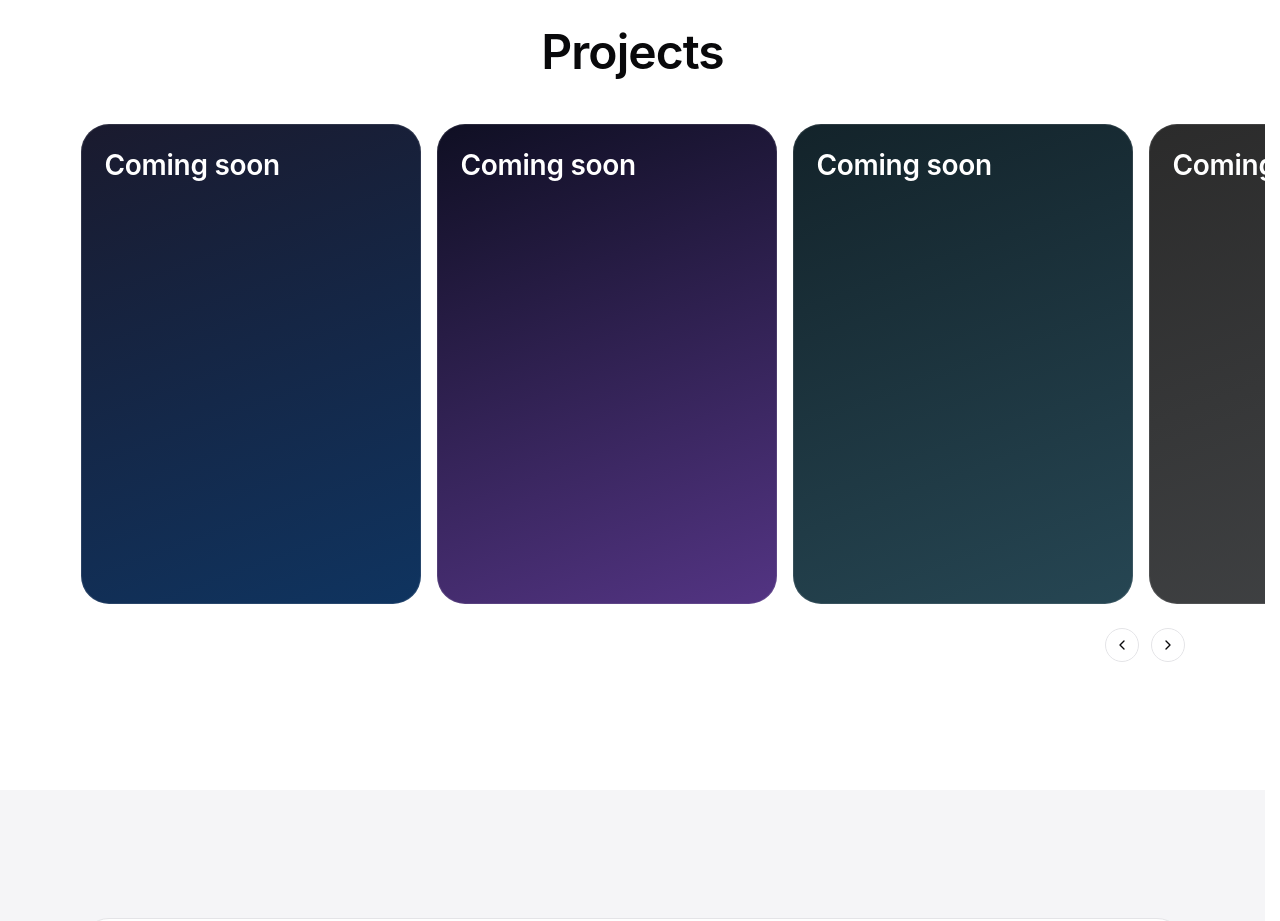
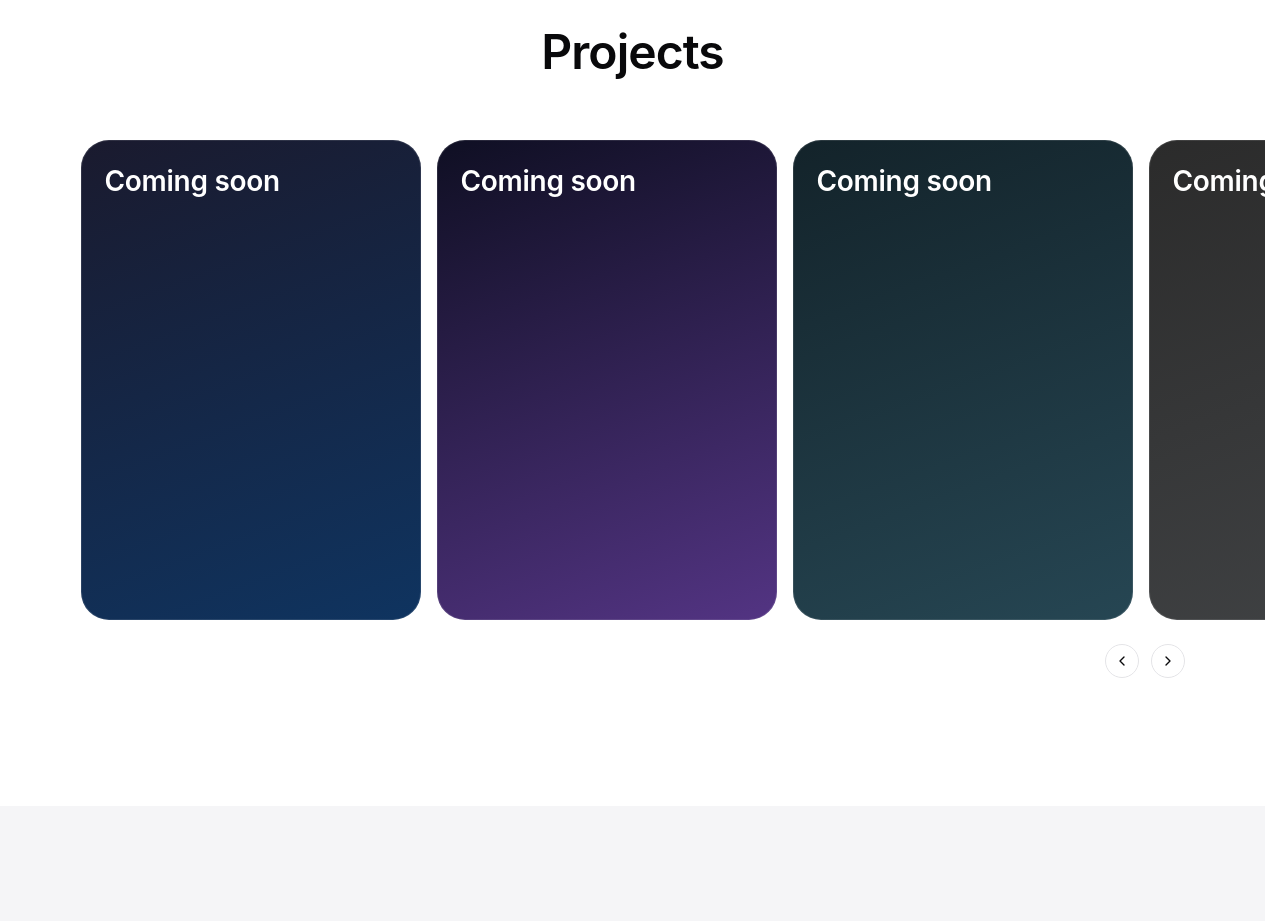
Before and after one commit to nomedcode/portfolio, a Next.js app: page / in a window 1280 px wide. Shown: the part 900-1821 px from the top of the page. Built offline with nearby package versions, Linux system fonts and the light colour scheme.

Commit message:
fix(projects): match the 64px heading-to-content gap used by the other sections

```diff
--- a/src/components/sections/Projects.tsx
+++ b/src/components/sections/Projects.tsx
@@ -97,7 +97,7 @@ export function Projects() {
         role="region"
         aria-label="Projects gallery"
         tabIndex={0}
-        className="gallery-scroll mt-12 snap-x snap-mandatory overflow-x-auto scroll-px-[max(1.5rem,calc((100%_-_72rem)/2_+_1.5rem))] focus-visible:-outline-offset-2"
+        className="gallery-scroll mt-16 snap-x snap-mandatory overflow-x-auto scroll-px-[max(1.5rem,calc((100%_-_72rem)/2_+_1.5rem))] focus-visible:-outline-offset-2"
       >
         <m.ul
           role="list"
```
Also changed, not shown: 1 other file (tests, documents, lock files or other folders).
